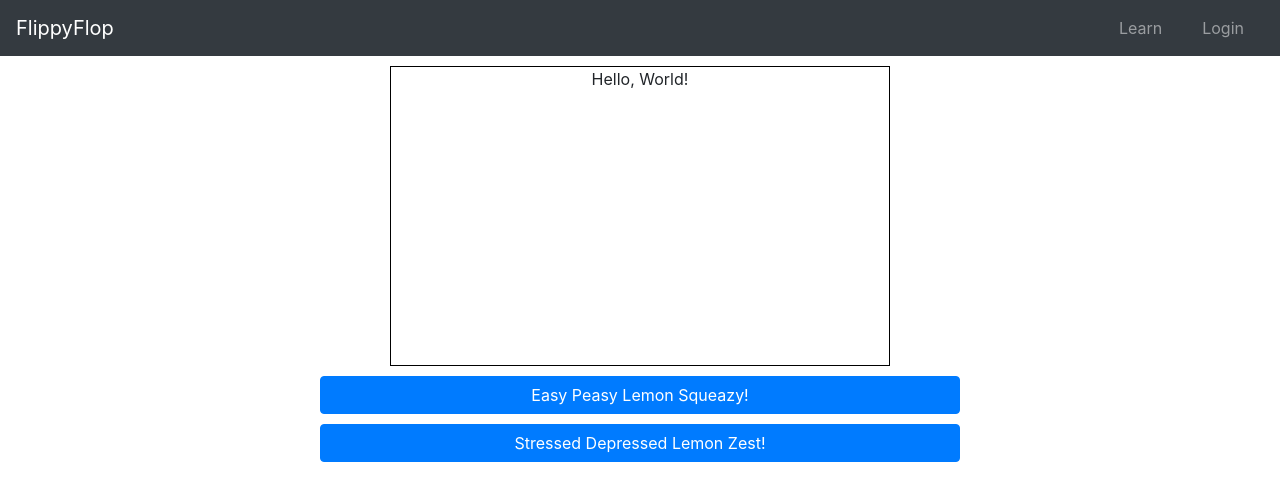
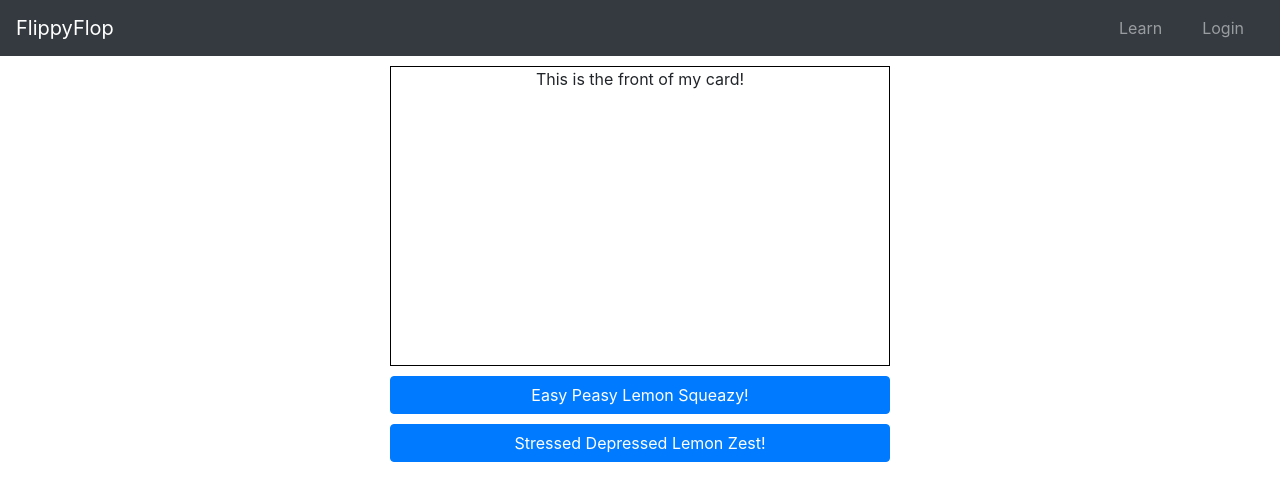
Before and after one commit to JacquesDonnelly/FlippyFlopFrontEnd, a React (Create React App) app in the folder flippyflopfrontend/: page / in a window 1280 px wide. Shown: the top 500 px of the page. Built offline with nearby package versions, Linux system fonts and the light colour scheme.

Commit message:
alignment of card and buttons

```diff
--- a/flippyflopfrontend/src/components/TestCard.css
+++ b/flippyflopfrontend/src/components/TestCard.css
@@ -2,14 +2,19 @@
   border: 1px solid black;
   text-align: center;
   height: 300px;
-  width: 500px;
-}
-
-.someMargin {
+  width: 90%;
+  max-width: 500px;
   margin-top: 10px;
-  margin-bottom: 10px;
 }
 
 .resultButton {
-  width: 50%;
+  width: 90%;
+  max-width: 500px;
+  margin-top: 10px;
 }
+
+.testCardContainer {
+  display: flex;
+  flex-direction: column;
+  align-items: center;
+}
--- a/flippyflopfrontend/src/components/TestCard.js
+++ b/flippyflopfrontend/src/components/TestCard.js
@@ -1,36 +1,35 @@
 import React from 'react';
-import Container from 'react-bootstrap/Container'
-import Row from 'react-bootstrap/Row'
-import Col from 'react-bootstrap/Col'
 import Button from 'react-bootstrap/Button'
 import './TestCard.css'
 
-const card = (
-	<div className="Card">
-		Hello, World!
-	</div>
-)
+function Card(props) {
+	return (
+		<div className="Card">
+			{props.front}
+		</div>
+	)
+}
+
+// TODO:
+// Move Card to its own component file
+// Change the background color to dark grey
+// Style the card (centering text) and make buttons look nice (color correctly)
+// Center (vertically using flex) the TestCard component on the page
+// Make sure the layout is appropirate for mobile
 
 
-// TODO:
-// Make sure the button and card are always the correct size for each screen width
-// Change the background color to dark grey
-// Style the card (centering text) and make buttons look nice (color correctly)
-// Center the TestCard component on the page
 
 function TestCard(props) {
+	const card = {
+		"front": "This is the front of my card!",
+		"back": "You can't see this yet!"
+	}
 	return (
-		<Container fluid>
-			<Row className="justify-content-center someMargin">
-				<Col md="auto">{card}</Col>
-			</Row>
-			<Row className="justify-content-center someMargin">
-				<Button className="resultButton">Easy Peasy Lemon Squeazy!</Button>
-			</Row>
-			<Row className="justify-content-center someMargin">
-				<Button className="resultButton">Stressed Depressed Lemon Zest!</Button>
-			</Row>
-		</Container>
+		<div className="testCardContainer">
+			<Card front={card.front}/>
+			<Button className="resultButton">Easy Peasy Lemon Squeazy!</Button>
+			<Button className="resultButton">Stressed Depressed Lemon Zest!</Button>
+		</div>
 	)
 }
 
```
